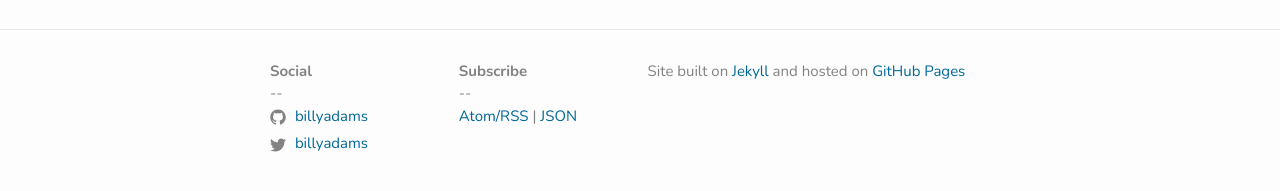
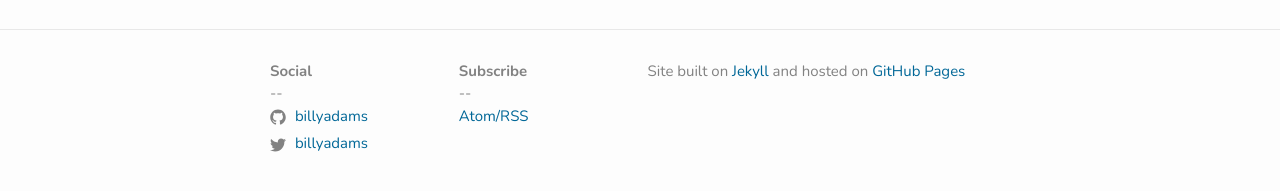
Before and after one commit to billyadams/billyadams.github.io, a Jekyll site: the page built from index.md, in a window 1280 px wide. Shown: the part 407-598 px from the top of the page. Built offline with Jekyll 4.4.1, drawn with Linux system fonts in a browser that asks for light colours.

Commit message:
JSON Feed Comment Out

```diff
--- a/_includes/footer.html
+++ b/_includes/footer.html
@@ -24,7 +24,7 @@
 
   	 <div class="footer-col footer-col-2">
   		 <p><strong>Subscribe</strong><br />--<br />
-  			 <a href="/feed.xml">Atom/RSS</a> | <a href="/feed.json">JSON</a></p>
+  			 <a href="/feed.xml">Atom/RSS</a> <!-- | <a href="/feed.json">JSON</a></p> -->
       </div>
 
       <div class="footer-col footer-col-3">
```
